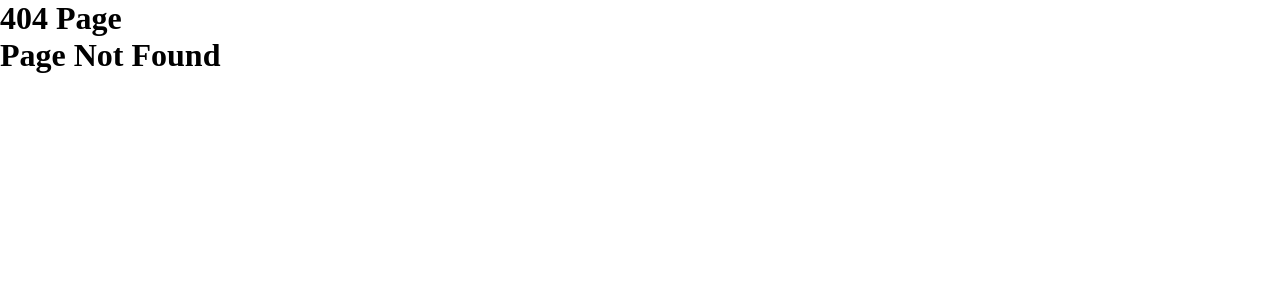
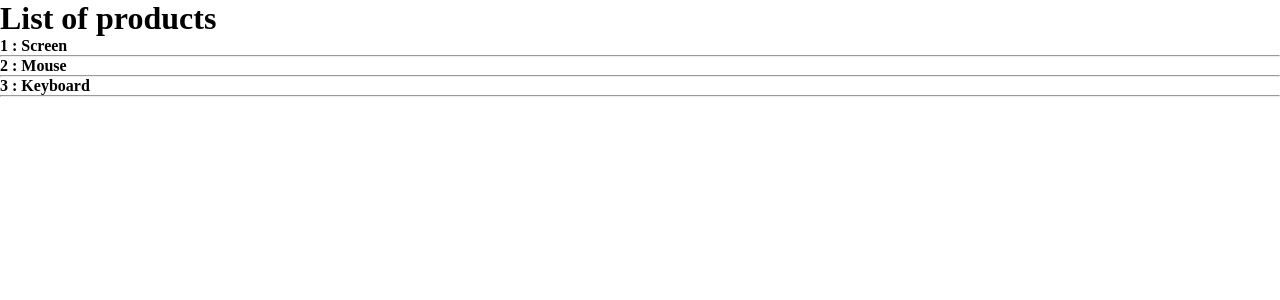
Before and after one commit to KhoaPC/nextjs-tutorial-codevolution, a Next.js app: page /products in a window 1280 px wide. Before the commit this address had no page. Shown: the top 300 px of the page. Built offline with nearby package versions, Linux system fonts and the light colour scheme; data requests are answered from the project's data file.

Commit message:
22Dec30 KB `ISR` revalidate data

```diff
--- /dev/null
+++ b/pages/products/index.js
@@ -0,0 +1,37 @@
+import Link from "next/link";
+
+export const getStaticProps = async () => {
+  const res = await fetch(`http://localhost:4000/products`);
+  const data = await res.json();
+
+  return {
+    props: { products: data },
+
+    /*
+     Incremental Static Rendering: sẽ lấy lại dữ liệu tĩnh sau 1 khoảng thời gian(revalidate)
+    */
+    revalidate: 10,
+  };
+};
+
+function ProductList({ products }) {
+  return (
+    <>
+      <h1>List of products</h1>
+      {products.map((product, index) => {
+        return (
+          <div key={index}>
+            <Link href={`products/${product.id}`}>
+              <h4>
+                {product.id} : {product.name}
+              </h4>
+              <hr />
+            </Link>
+          </div>
+        );
+      })}
+    </>
+  );
+}
+
+export default ProductList;
```
Also changed, not shown: pages/index.js (+2 -8 lines), pages/posts/[postId].js (+4 -4 lines), pages/products/[productId].js (added, +40 -0 lines).
